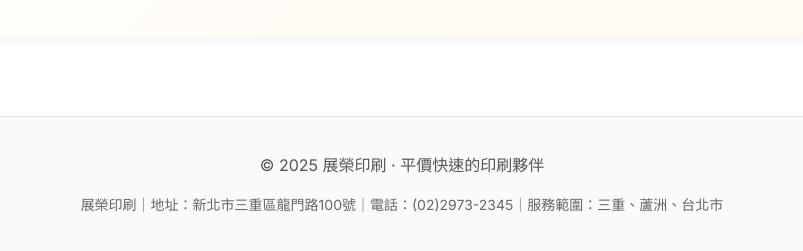
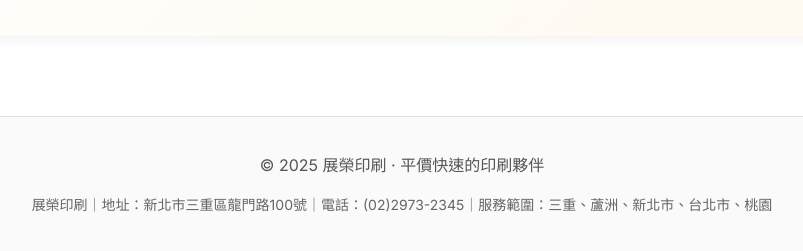
Before and after one commit to brook11/WEB, a plain HTML site: page index.html in a window 1280 px wide. Shown: the part 2252-2503 px from the top of the page, without its empty margins (238-1041 px from the left). Drawn offline with Linux system fonts and the light colour scheme.

Commit message:
Update index.html

```diff
--- a/index.html
+++ b/index.html
@@ -173,7 +173,7 @@
 
   <footer>
     <p>© <span id="y"></span> 展榮印刷 · 平價快速的印刷夥伴</p>
-    <p class="nap">展榮印刷｜地址：新北市三重區龍門路100號｜電話：(02)2973-2345｜服務範圍：三重、蘆洲、台北市</p>
+    <p class="nap">展榮印刷｜地址：新北市三重區龍門路100號｜電話：(02)2973-2345｜服務範圍：三重、蘆洲、新北市、台北市、桃園</p>
   </footer>
 
   <script>
```
